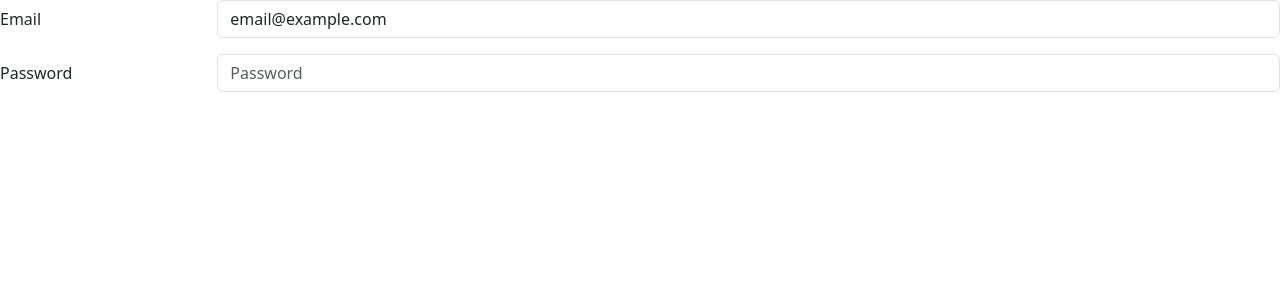
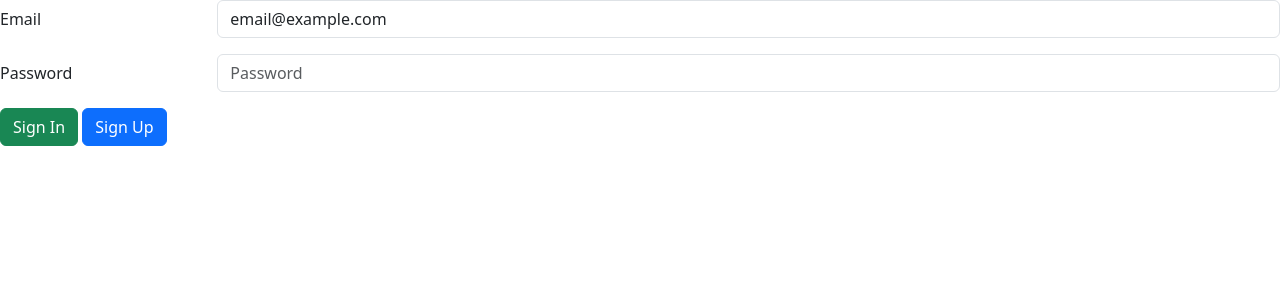
Before and after one commit to ChaejinE/Toy-Project, a React (Create React App) app in the folder frontend/: page / in a window 1280 px wide. Shown: the top 300 px of the page. Built offline with nearby package versions, Linux system fonts and the light colour scheme.

Commit message:
signup setup UI

```diff
--- a/frontend/src/pages/signup.js
+++ b/frontend/src/pages/signup.js
@@ -1,9 +1,11 @@
 import Col from 'react-bootstrap/Col';
 import Form from 'react-bootstrap/Form';
 import Row from 'react-bootstrap/Row';
+import Button from 'react-bootstrap/Button';
 
 function SignUp() {
     return (
+        <div>
             <Form>
                 <Form.Group as={Row} className="mb-3" controlId="formPlaintextEmail">
                     <Form.Label column sm="2">
@@ -23,6 +25,9 @@ function SignUp() {
                     </Col>
                 </Form.Group>
             </Form>
+            <Button variant="success">Sign In</Button>{' '}
+            <Button variant="primary">Sign Up</Button>{' '}
+        </div>
     );
 }
 
```
Lines whose indentation alone changed are shown as unchanged.
